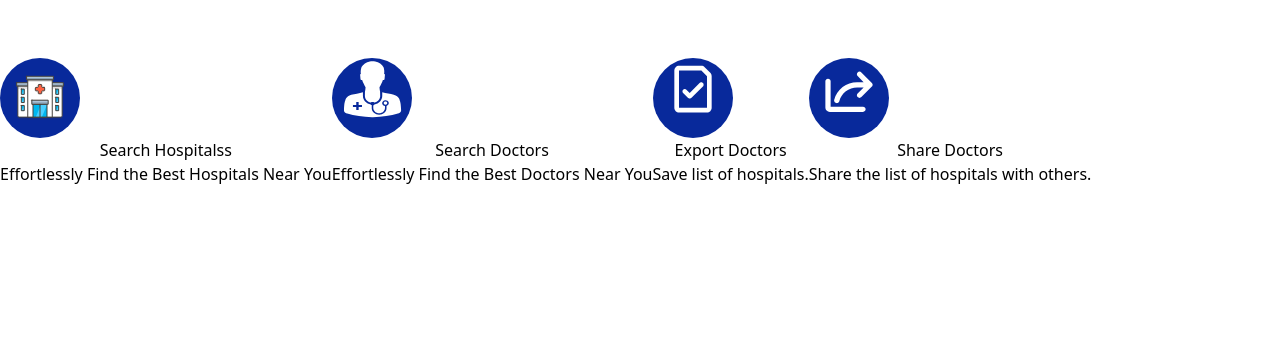
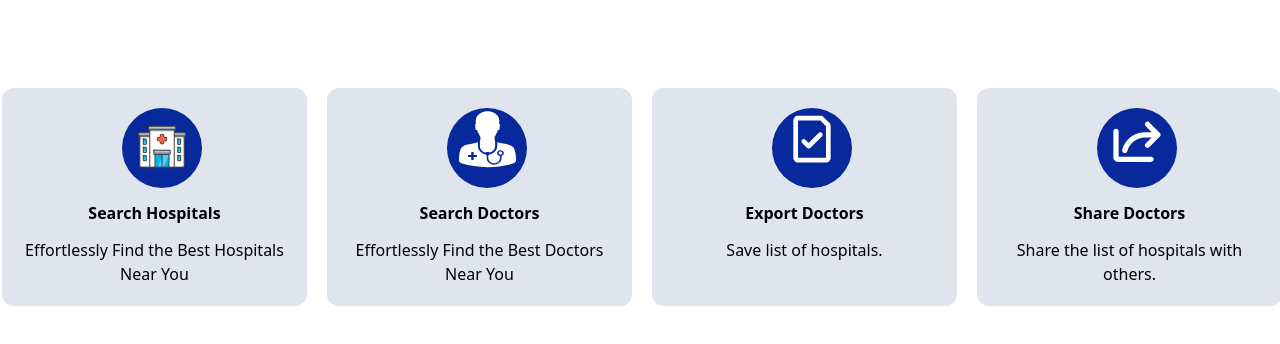
Before and after one commit to Gift-01/carefinder, a React (Vite) app: page / in a window 1280 px wide. Shown: the part 1618-1962 px from the top of the page. Before the commit the page ends 1804 px from the top, so only its background shows below. Built offline with nearby package versions, Linux system fonts and the light colour scheme.

Commit message:
Import icon

```diff
--- a/src/components/Home/services.tsx
+++ b/src/components/Home/services.tsx
@@ -6,27 +6,43 @@ import Share from "../../assets/Share_Icon.svg";
 
 function Services() {
   return (
-    <div className="flex">
-      <div>
-        <img src={Hospital} alt="Nurse and patient" className="" />
-        <h2>Search Hospitalss</h2>
+    <div className="my-[50px] mx-[15px] md:mx-[2px] w-full ">
+      <div className="flex flex-col md:flex-row justify-center gap-[20px]  ">
+        <div
+          style={{ backgroundColor: "#E0E4EC" }}
+          className="w-[345px] rounded-xl p-[20px]"
+        >
+          <img src={Hospital} alt="Nurse and patient" className="mx-[100px]" />
+
+          <h2 className="font-bold my-[13px]">Search Hospitals</h2>
           <p>Effortlessly Find the Best Hospitals Near You</p>
         </div>
-      <div>
-        <img src={Doctor} alt="Nurse and patient" className="]" />
-        <h2>Search Doctors</h2>
+        <div
+          style={{ backgroundColor: "#E0E4EC" }}
+          className="w-[345px] rounded-xl  p-[20px]"
+        >
+          <img src={Doctor} alt="Nurse and patient" className="mx-[100px] " />
+          <h2 className="font-bold my-[13px]">Search Doctors</h2>
           <p>Effortlessly Find the Best Doctors Near You</p>
         </div>
-      <div>
-        <img src={Export} alt="Nurse and patient" className="" />
-        <h2>Export Doctors</h2>
+        <div
+          style={{ backgroundColor: "#E0E4EC" }}
+          className="w-[345px] rounded-xl  p-[20px]"
+        >
+          <img src={Export} alt="Nurse and patient" className="mx-[100px] " />
+          <h2 className="font-bold my-[13px]">Export Doctors</h2>
           <p>Save list of hospitals.</p>
         </div>
-      <div>
-        <img src={Share} alt="Nurse and patient" className="" />
-        <h2>Share Doctors</h2>
+        <div
+          style={{ backgroundColor: "#E0E4EC" }}
+          className="w-[345px]  rounded-xl  p-[20px]"
+        >
+          <img src={Share} alt="Nurse and patient" className="mx-[100px]" />
+          <h2 className="font-bold my-[13px]">Share Doctors</h2>
           <p>Share the list of hospitals with others. </p>
         </div>
+      </div>
+      <div></div>
     </div>
   );
 }
```
Lines whose indentation alone changed are shown as unchanged.
